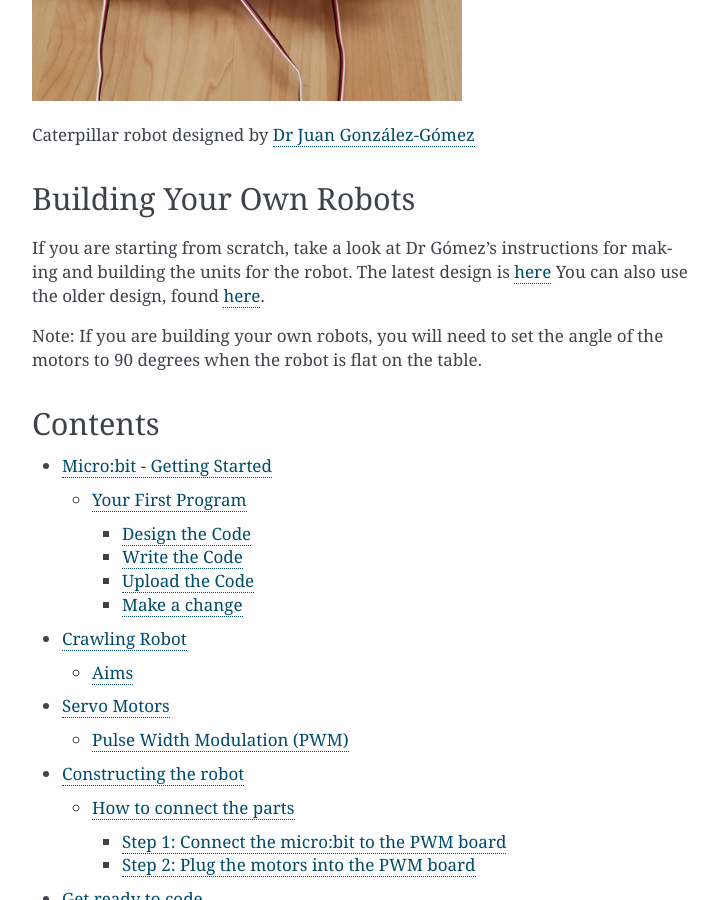
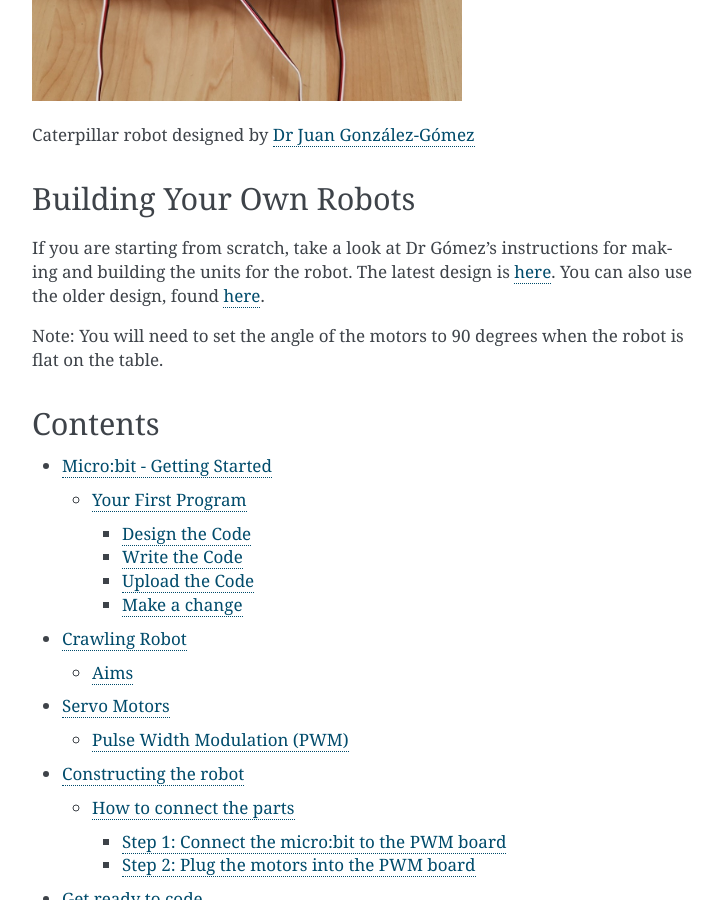
Before and after one commit to rharbird/ucl-microbit-robotics-readthedocs, a Sphinx documentation site: the page built from ucl-microbit-robotics-readthedocs/docs/source/index.rst, in a window 1280 px wide and 900 px high, scrolled down 613 px. Shown: the whole window, without its empty margins (388-1111 px from the left). Built offline with Sphinx 7.4.7, drawn with Linux system fonts in a browser that asks for light colours; pages that are not in the unit, such as notebooks, are missing from menus.

Commit message:
COrrect formatting errors

```diff
--- a/ucl-microbit-robotics-readthedocs/docs/source/connections.rst
+++ b/ucl-microbit-robotics-readthedocs/docs/source/connections.rst
@@ -1,9 +1,9 @@
 **********************
 Constructing the robot
 **********************
-The robot is made from parts designed by
-
-
+The robot is made from parts designed by Dr Gonzales-Gómez. Instructions for
+the latest design is `here <http://www.iearobotics.com/wiki/index.php?title=Módulos_REPYZ>`_.
+You can also use the older design, `here <http://www.iearobotics.com/wiki/index.php?title=M%C3%B3dulos_REPY-1>`_.
 
 Although the micro:bit can drive up to 3 servo motors, we have decided to use a second board to connect the MicroBit to the servos, for two reasons:
 
--- a/ucl-microbit-robotics-readthedocs/docs/source/getReadyToCode.rst
+++ b/ucl-microbit-robotics-readthedocs/docs/source/getReadyToCode.rst
@@ -1,13 +1,14 @@
 *****************
 Get ready to code
 *****************
-We will be programming the micro:bit using the makecode programming environment with some added software to drive the motors. To start coding, open a browser, and go to this URL: `https://goo.gl/nKmyrn <https://makecode.microbit.org/_85wKMW2KM0u1>`_
+We will be programming the micro:bit using the makecode programming environment
+with some added software to drive the motors. Open a browser, and go to this
+URL: `https://goo.gl/nKmyrn <https://makecode.microbit.org/_85wKMW2KM0u1>`_
 
 When you see the screen below, press the ``Edit`` button.
 
 .. image:: pictures/OpenPXT.png
   :scale: 60%
-*Microsoft makecode*
 
 You should see a screen like the one below and you are now ready to make the micro:bit, and your robot, do something.
 
--- a/ucl-microbit-robotics-readthedocs/docs/source/index.rst
+++ b/ucl-microbit-robotics-readthedocs/docs/source/index.rst
@@ -26,12 +26,13 @@
 Building Your Own Robots
 ------------------------
 If you are starting from scratch, take a look at Dr Gómez's instructions for
-making and building the units for the robot. The latest design is `here <http://www.iearobotics.com/wiki/index.php?title=Módulos_REPYZ>`_
+making and building the units for the robot. The latest design is
+`here <http://www.iearobotics.com/wiki/index.php?title=Módulos_REPYZ>`_.
 You can also use the older design, found `here <http://www.iearobotics.com/wiki/index.php?title=M%C3%B3dulos_REPY-1>`_.
 
 
-Note: If you are building your own robots, you will need to set the angle of the
-motors to 90 degrees when the robot is flat on the table.
+Note: You will need to set the angle of the motors to 90 degrees when the robot
+is flat on the table.
 
 
 ---------
```
